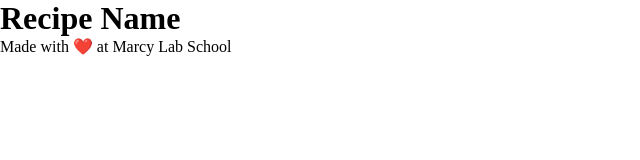
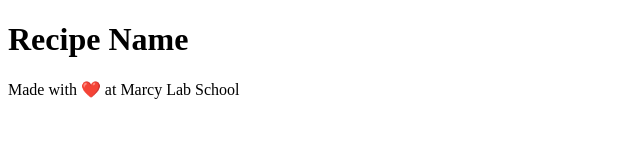
Before and after one commit to The-Marcy-Lab-School/swe-3-1-recipe-card, a plain HTML site: page src/index.html in a window 1280 px wide. Shown: the whole page, without its empty margins (0-640 px from the left). Drawn offline with Linux system fonts and the light colour scheme.

Commit message:
removing link from starter code

```diff
--- a/src/index.html
+++ b/src/index.html
@@ -3,8 +3,9 @@
   <head>
     <meta charset="UTF-8" />
     <meta name="viewport" content="width=device-width, initial-scale=1.0" />
+    <!-- Update the title to your recipe name -->
     <title>My Recipe</title>
-    <link rel="stylesheet" href="./index.css" />
+    <!-- Link to your CSS file here -->
   </head>
   <body>
     <header>
```
Also changed, not shown: 1 other file.
